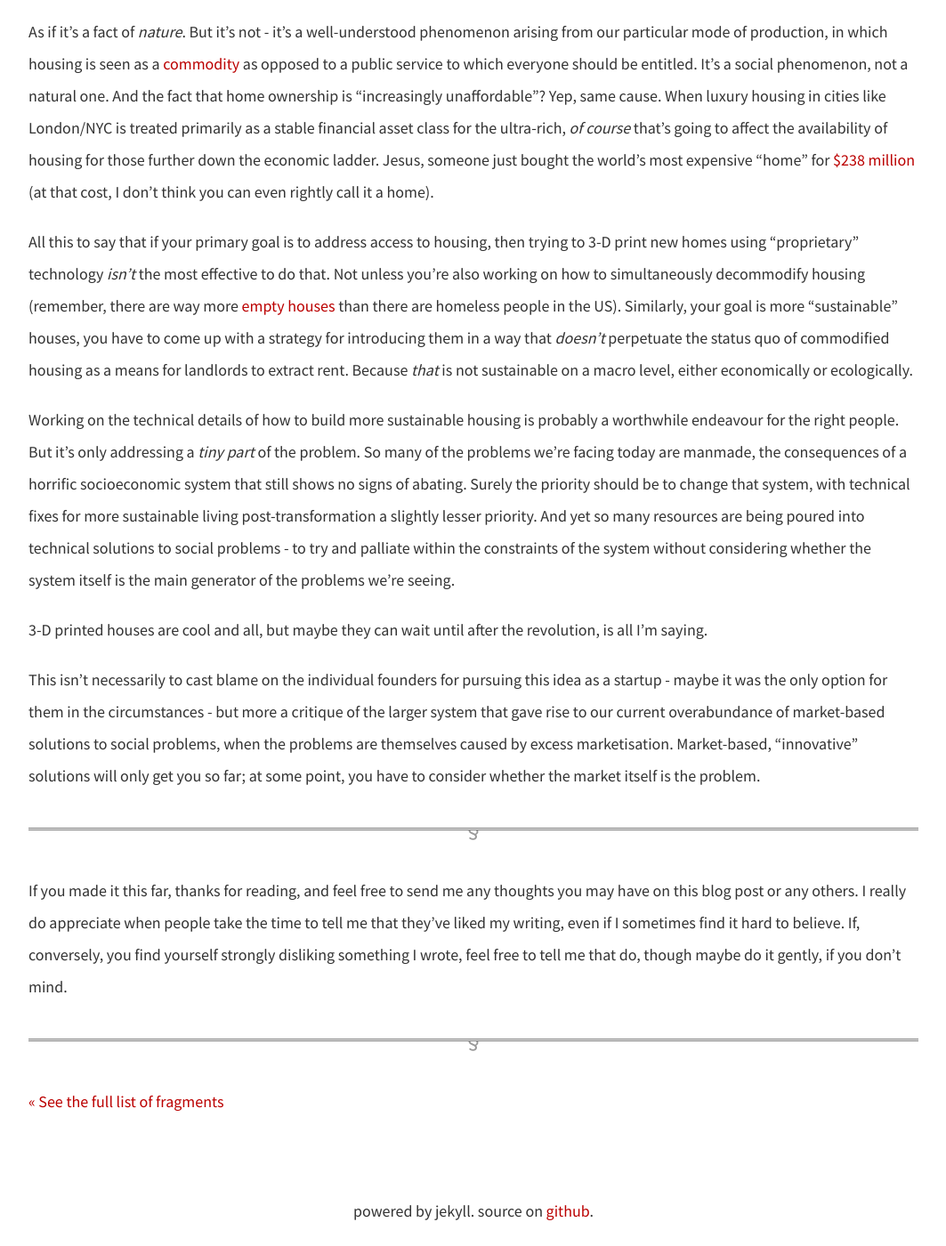
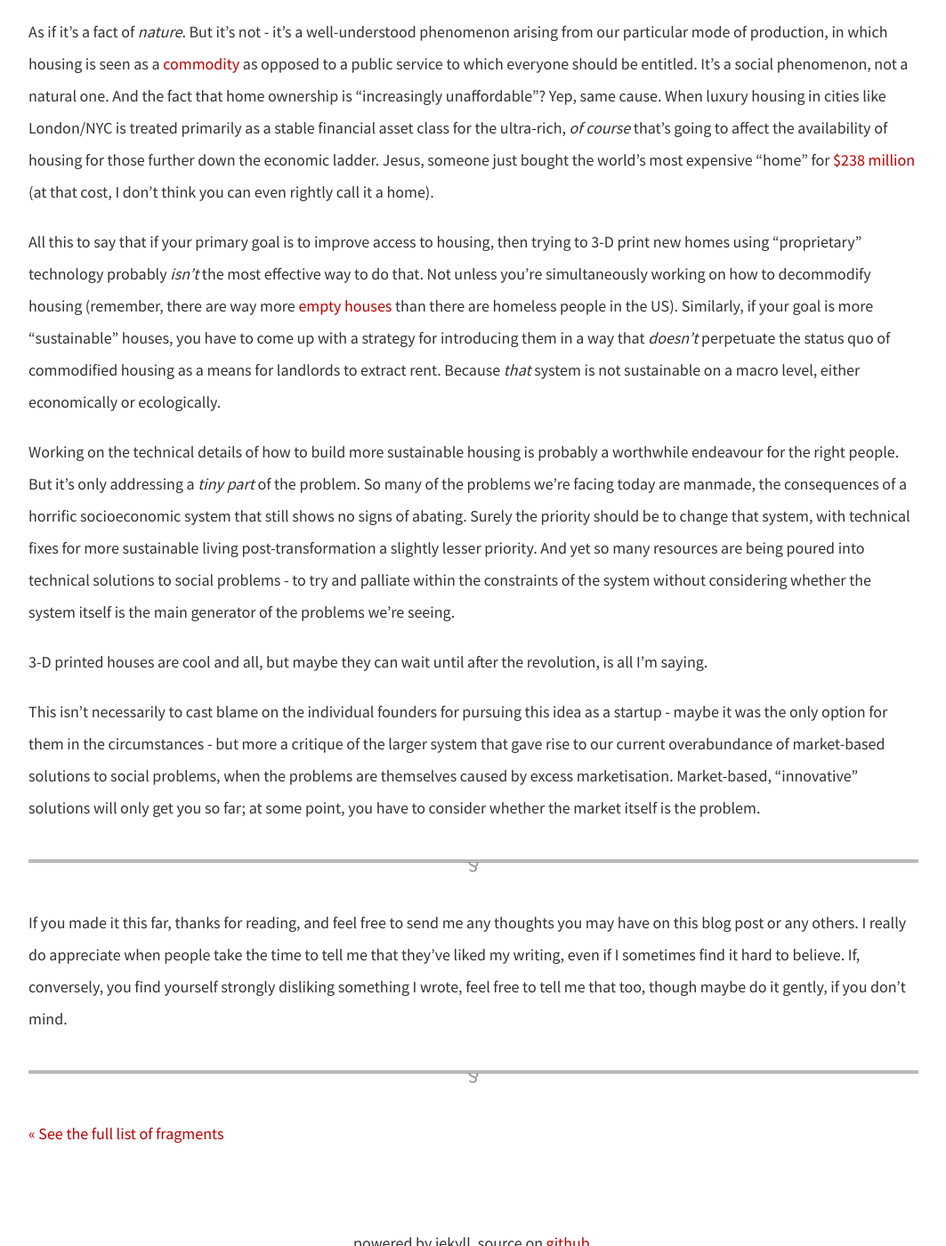
Before and after one commit to dellsystem/dellsystem.github.io, a Jekyll site: the page built from _posts/2019-1-25-fragments-25.md, in a window 1280 px wide and 1400 px high, scrolled down 1611 px. Shown: the whole window at 89% size, without its empty margins (108-1171 px from the left). Built offline with Jekyll 4.4.1, drawn with Linux system fonts in a browser that asks for light colours; some of the changed text lies outside the part shown.

Commit message:
More edits for fragments-25
Hopefully the end of it

```diff
--- a/_posts/2019-1-25-fragments-25.md
+++ b/_posts/2019-1-25-fragments-25.md
@@ -22,7 +22,7 @@ Let's unpack this a bit. On the one hand, more sustainable homebuilding is a gre
 
 As if it's a fact of _nature_. But it's not - it's a well-understood phenomenon arising from our particular mode of production, in which housing is seen as a [commodity](https://jacobinmag.com/2016/10/housing-crisis-rent-landlords-homeless-affordability) as opposed to a public service to which everyone should be entitled. It's a social phenomenon, not a natural one. And the fact that home ownership is "increasingly unaffordable"? Yep, same cause. When luxury housing in cities like London/NYC is treated primarily as a stable financial asset class for the ultra-rich, _of course_ that's going to affect the availability of housing for those further down the economic ladder. Jesus, someone just bought the world's most expensive "home" for [$238 million](https://www.cnbc.com/2019/01/23/billionaire-ken-griffins-real-estate-shopping-sprees-continues-.html) (at that cost, I don't think you can even rightly call it a home).
 
-All this to say that if your primary goal is to address access to housing, then trying to 3-D print new homes using "proprietary" technology _isn't_ the most effective to do that. Not unless you're also working on how to simultaneously decommodify housing (remember, there are way more [empty houses](https://www.mintpressnews.com/empty-homes-outnumber-the-homeless-6-to-1-so-why-not-give-them-homes/207194/) than there are homeless people in the US). Similarly, your goal is more "sustainable" houses, you have to come up with a strategy for introducing them in a way that _doesn't_ perpetuate the status quo of commodified housing as a means for landlords to extract rent. Because _that_ is not sustainable on a macro level, either economically or ecologically.
+All this to say that if your primary goal is to improve access to housing, then trying to 3-D print new homes using "proprietary" technology probably _isn't_ the most effective way to do that. Not unless you're simultaneously working on how to decommodify housing (remember, there are way more [empty houses](https://www.mintpressnews.com/empty-homes-outnumber-the-homeless-6-to-1-so-why-not-give-them-homes/207194/) than there are homeless people in the US). Similarly, if your goal is more "sustainable" houses, you have to come up with a strategy for introducing them in a way that _doesn't_ perpetuate the status quo of commodified housing as a means for landlords to extract rent. Because _that_ system is not sustainable on a macro level, either economically or ecologically.
 
 Working on the technical details of how to build more sustainable housing is probably a worthwhile endeavour for the right people. But it's only addressing a _tiny part_ of the problem. So many of the problems we're facing today are manmade, the consequences of a horrific socioeconomic system that still shows no signs of abating. Surely the priority should be to change that system, with technical fixes for more sustainable living post-transformation a slightly lesser priority. And yet so many resources are being poured into technical solutions to social problems - to try and palliate within the constraints of the system without considering whether the system itself is the main generator of the problems we're seeing.
 
@@ -32,4 +32,4 @@ This isn't necessarily to cast blame on the individual founders for pursuing thi
 
 ***
 
-If you made it this far, thanks for reading, and feel free to send me any thoughts you may have on this blog post or any others. I really do appreciate when people take the time to tell me that they've liked my writing, even if I sometimes find it hard to believe. If, conversely, you find yourself strongly disliking something I wrote, feel free to tell me that do, though maybe do it gently, if you don't mind.
+If you made it this far, thanks for reading, and feel free to send me any thoughts you may have on this blog post or any others. I really do appreciate when people take the time to tell me that they've liked my writing, even if I sometimes find it hard to believe. If, conversely, you find yourself strongly disliking something I wrote, feel free to tell me that too, though maybe do it gently, if you don't mind.
```
